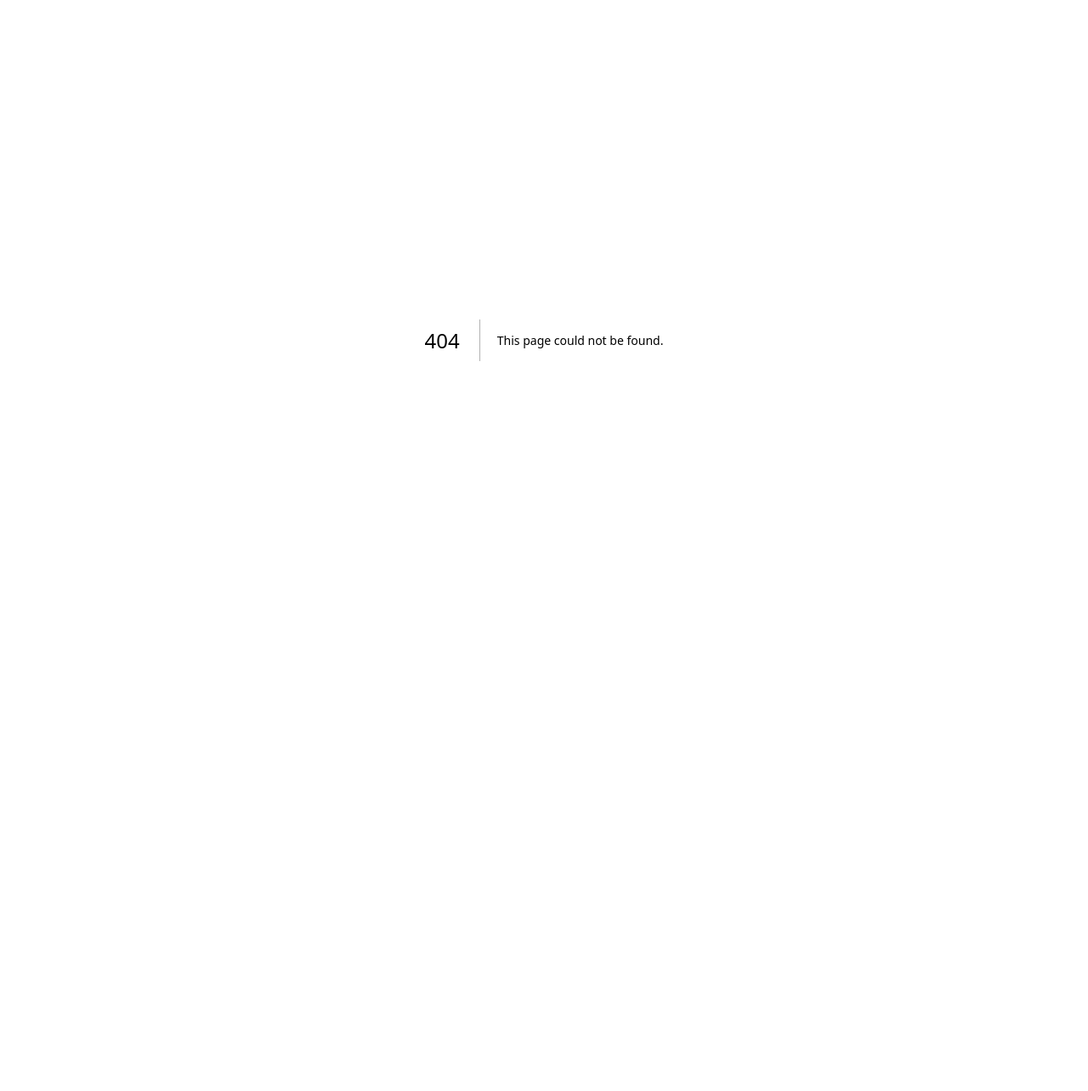
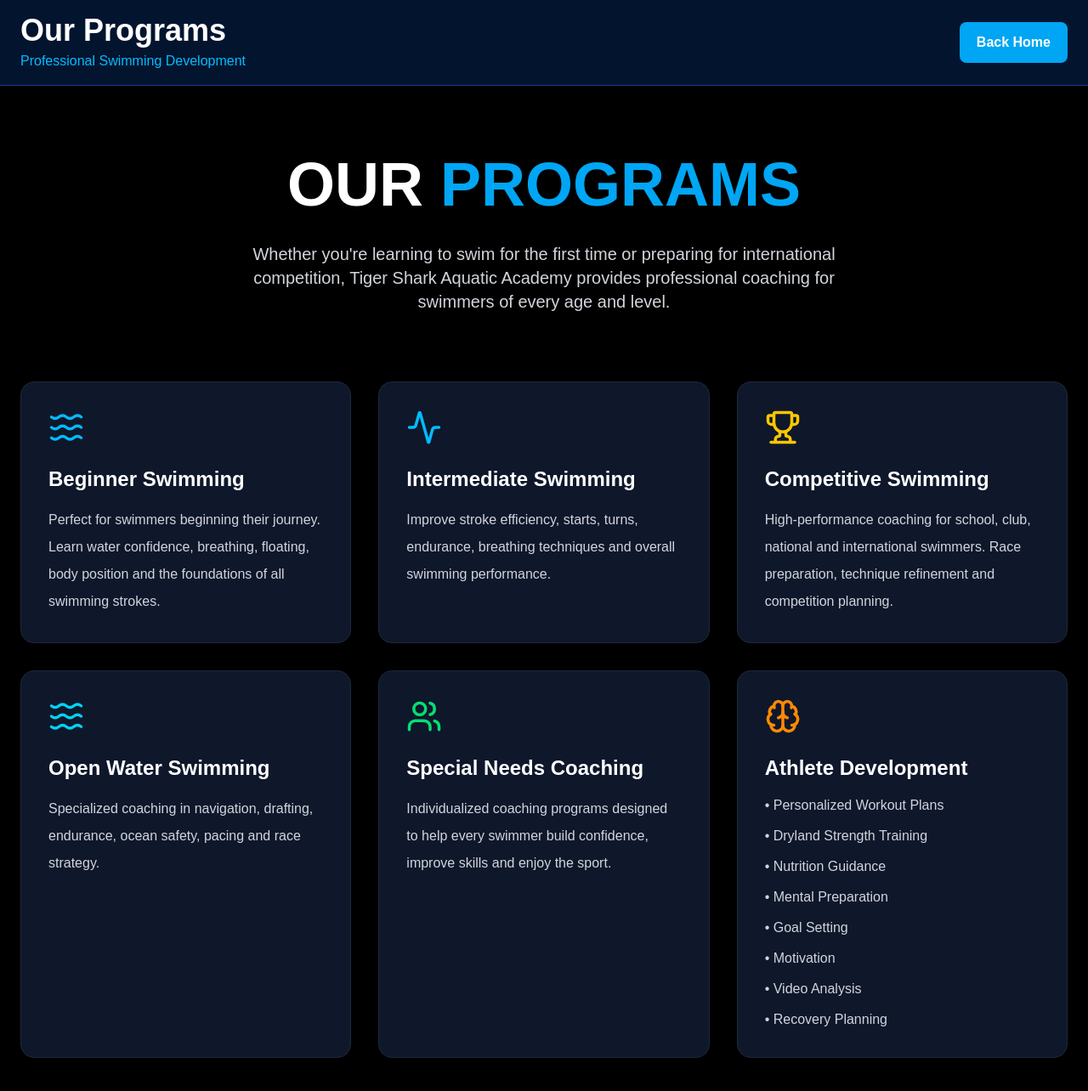
Before and after one commit to ImziSew/tiger-shark-academy, a Next.js app: page /program in a window 1280 px wide. Before the commit this address had no page. Shown: the top 1284 px of the page at 85% size. Before the commit the page ends 800 px from the top, so only its background shows below. Built offline with nearby package versions, Linux system fonts and the light colour scheme.

Commit message:
Describe your changes

```diff
--- a/app/page.tsx
+++ b/app/page.tsx
@@ -51,7 +51,6 @@
       <Link href="/about">About</Link>
       <a href="#">Programs</a>
       <a href="#">Camp</a>
-
       <Link
         href="/gallery"
         className="hover:text-sky-400 transition"
@@ -145,12 +144,6 @@
             REGISTER FOR CAMP
           </button>
         </Link>
-
-        <Link href="/online-coaching">
-  <button className="border border-sky-500 hover:bg-sky-500/10 px-8 py-4 rounded-lg transition">
-    ONLINE COACHING
-  </button>
-</Link>
 
       </div>
 
--- /dev/null
+++ b/app/program/page.tsx
@@ -0,0 +1,223 @@
+import Link from "next/link";
+import {
+  Waves,
+  Activity,
+  Trophy,
+  Users,
+  Brain,
+  MonitorSmartphone,
+  BadgePercent,
+  ArrowRight,
+} from "lucide-react";
+
+export default function ProgramsPage() {
+  return (
+    <main className="min-h-screen bg-black text-white">
+
+      {/* HEADER */}
+      <div className="border-b border-blue-900 bg-[#03142e]">
+        <div className="max-w-7xl mx-auto px-6 py-4 flex items-center justify-between">
+
+          <div>
+            <h1 className="text-4xl font-bold">
+              Our Programs
+            </h1>
+
+            <p className="text-sky-400 mt-1">
+              Professional Swimming Development
+            </p>
+          </div>
+
+          <Link
+            href="/"
+            className="bg-sky-500 hover:bg-sky-600 px-5 py-3 rounded-lg font-semibold"
+          >
+            Back Home
+          </Link>
+
+        </div>
+      </div>
+
+      {/* HERO */}
+      <section className="max-w-7xl mx-auto px-6 py-20 text-center">
+
+        <h1 className="text-5xl md:text-7xl font-black">
+          OUR <span className="text-sky-500">PROGRAMS</span>
+        </h1>
+
+        <p className="text-xl text-gray-300 max-w-3xl mx-auto mt-8">
+          Whether you're learning to swim for the first time or preparing
+          for international competition, Tiger Shark Aquatic Academy
+          provides professional coaching for swimmers of every age and level.
+        </p>
+
+      </section>
+
+      {/* PROGRAM CARDS */}
+      <section className="max-w-7xl mx-auto px-6 pb-20">
+
+        <div className="grid md:grid-cols-2 lg:grid-cols-3 gap-8">
+
+          {/* Beginner */}
+          <div className="bg-slate-900 rounded-2xl border border-slate-800 p-8 hover:border-sky-500 transition">
+
+            <Waves
+              size={42}
+              className="text-sky-400 mb-6"
+            />
+
+            <h2 className="text-2xl font-bold mb-4">
+              Beginner Swimming
+            </h2>
+
+            <p className="text-gray-300 leading-8">
+              Perfect for swimmers beginning their journey.
+              Learn water confidence, breathing, floating,
+              body position and the foundations of all
+              swimming strokes.
+            </p>
+
+          </div>
+
+          {/* Intermediate */}
+          <div className="bg-slate-900 rounded-2xl border border-slate-800 p-8 hover:border-sky-500 transition">
+
+            <Activity
+              size={42}
+              className="text-sky-400 mb-6"
+            />
+
+            <h2 className="text-2xl font-bold mb-4">
+              Intermediate Swimming
+            </h2>
+
+            <p className="text-gray-300 leading-8">
+              Improve stroke efficiency, starts,
+              turns, endurance, breathing techniques
+              and overall swimming performance.
+            </p>
+
+          </div>
+
+          {/* Competitive */}
+          <div className="bg-slate-900 rounded-2xl border border-slate-800 p-8 hover:border-sky-500 transition">
+
+            <Trophy
+              size={42}
+              className="text-yellow-400 mb-6"
+            />
+
+            <h2 className="text-2xl font-bold mb-4">
+              Competitive Swimming
+            </h2>
+
+            <p className="text-gray-300 leading-8">
+              High-performance coaching for school,
+              club, national and international swimmers.
+              Race preparation, technique refinement and
+              competition planning.
+            </p>
+
+          </div>
+
+          {/* Open Water */}
+          <div className="bg-slate-900 rounded-2xl border border-slate-800 p-8 hover:border-sky-500 transition">
+
+            <Waves
+              size={42}
+              className="text-cyan-400 mb-6"
+            />
+
+            <h2 className="text-2xl font-bold mb-4">
+              Open Water Swimming
+            </h2>
+
+            <p className="text-gray-300 leading-8">
+              Specialized coaching in navigation,
+              drafting, endurance, ocean safety,
+              pacing and race strategy.
+            </p>
+
+          </div>
+
+          {/* Special Needs */}
+          <div className="bg-slate-900 rounded-2xl border border-slate-800 p-8 hover:border-sky-500 transition">
+
+            <Users
+              size={42}
+              className="text-green-400 mb-6"
+            />
+
+            <h2 className="text-2xl font-bold mb-4">
+              Special Needs Coaching
+            </h2>
+
+            <p className="text-gray-300 leading-8">
+              Individualized coaching programs
+              designed to help every swimmer
+              build confidence, improve skills
+              and enjoy the sport.
+            </p>
+
+          </div>
+
+          {/* Athlete Development */}
+          <div className="bg-slate-900 rounded-2xl border border-slate-800 p-8 hover:border-sky-500 transition">
+
+            <Brain
+              size={42}
+              className="text-orange-400 mb-6"
+            />
+
+            <h2 className="text-2xl font-bold mb-4">
+              Athlete Development
+            </h2>
+
+            <ul className="space-y-3 text-gray-300">
+
+              <li>• Personalized Workout Plans</li>
+              <li>• Dryland Strength Training</li>
+              <li>• Nutrition Guidance</li>
+              <li>• Mental Preparation</li>
+              <li>• Goal Setting</li>
+              <li>• Motivation</li>
+              <li>• Video Analysis</li>
+              <li>• Recovery Planning</li>
+
+            </ul>
+
+          </div>
+
+        </div>
+
+      </section>
+
+      {/* ONLINE COACHING CTA */}
+<section className="max-w-5xl mx-auto px-6 pb-24">
+
+  <div className="bg-slate-900 border border-sky-500 rounded-3xl p-12 text-center">
+
+    <h2 className="text-4xl font-bold mb-6">
+      Interested in Online Coaching?
+    </h2>
+
+    <p className="text-gray-300 text-lg max-w-2xl mx-auto mb-10">
+      Train with an International Swimmer and Certified Coach from anywhere in
+      the world through our personalized online coaching program.
+    </p>
+
+    <Link
+      href="/online-coaching"
+      className="inline-flex items-center gap-3 bg-sky-500 hover:bg-sky-600 px-10 py-5 rounded-xl font-bold text-xl transition"
+    >
+      Learn More About Online Coaching
+      <ArrowRight size={24} />
+    </Link>
+
+  </div>
+
+</section>
+
+</main>
+  );
+}
```
